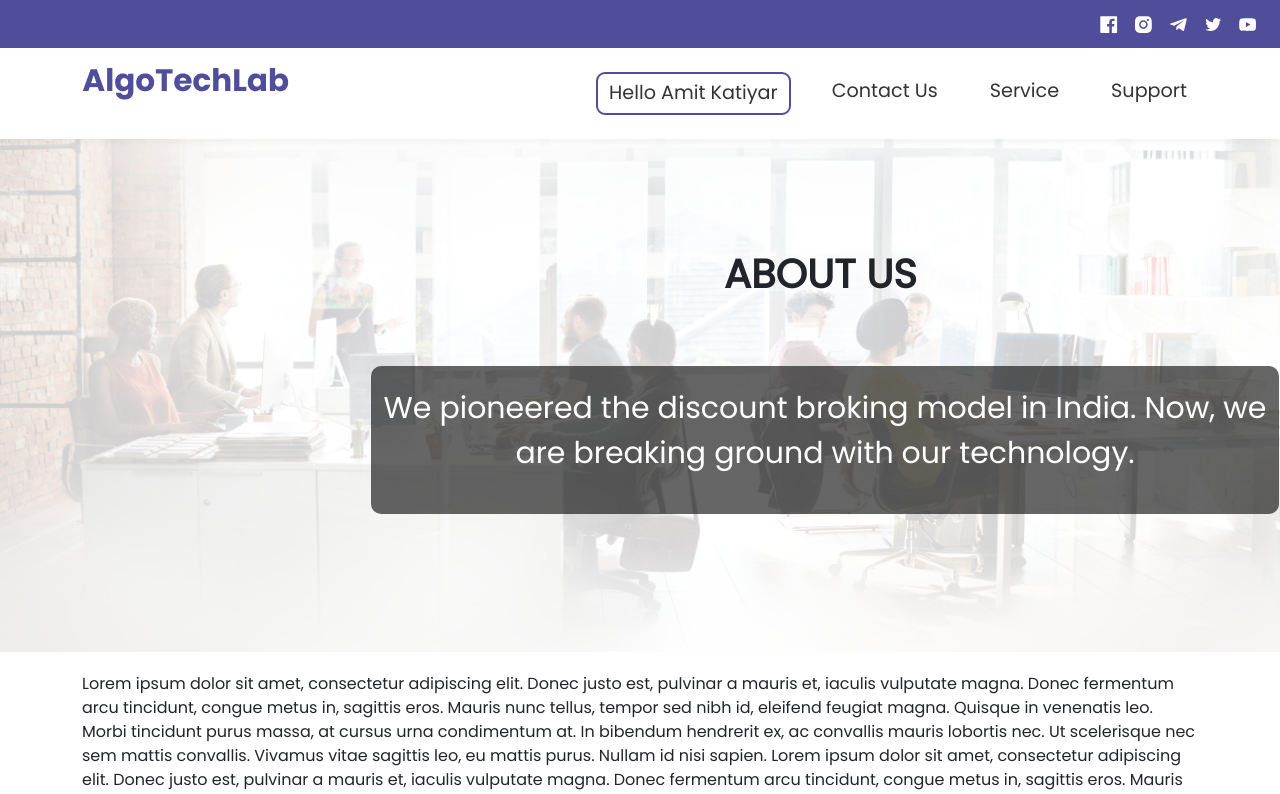
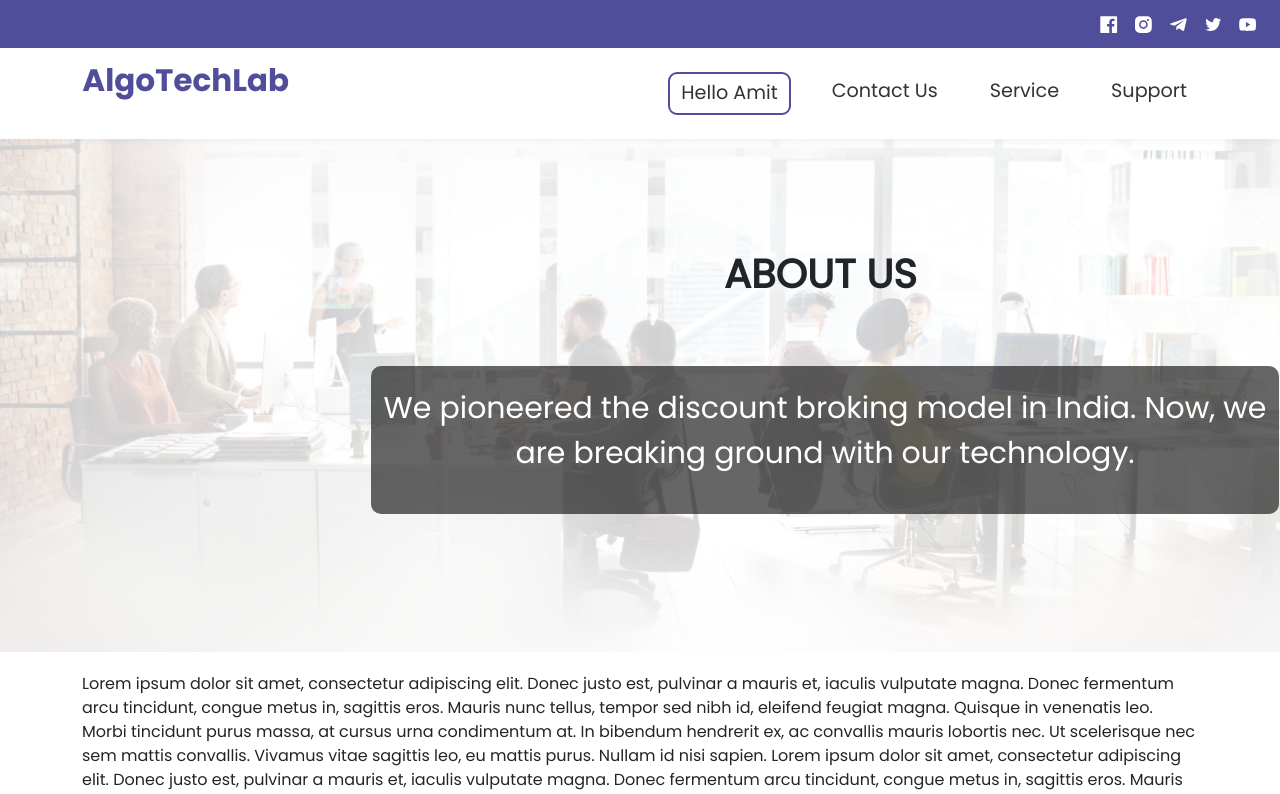
Before and after one commit to akasnehashis/test, a React (Create React App) app: page /about in a window 1280 px wide. Shown: the top 794 px of the page. Built offline with nearby package versions, Linux system fonts and the light colour scheme.

Commit message:
Update Header.js

```diff
--- a/src/components/Header.js
+++ b/src/components/Header.js
@@ -36,7 +36,7 @@ const Header = () => {
                                     </div>
                                     <div className="menuItem ">
                                         <ul>
-                                            <NavLink to="/about"><li>Hello Amit Katiyar</li></NavLink>
+                                            <NavLink to="/about"><li>Hello Amit</li></NavLink>
                                             <NavLink to="/contact"><li>Contact Us</li></NavLink>
                                             <NavLink to="/service"><li>Service</li></NavLink>
                                             <NavLink to="/support"><li>Support</li></NavLink>
```
